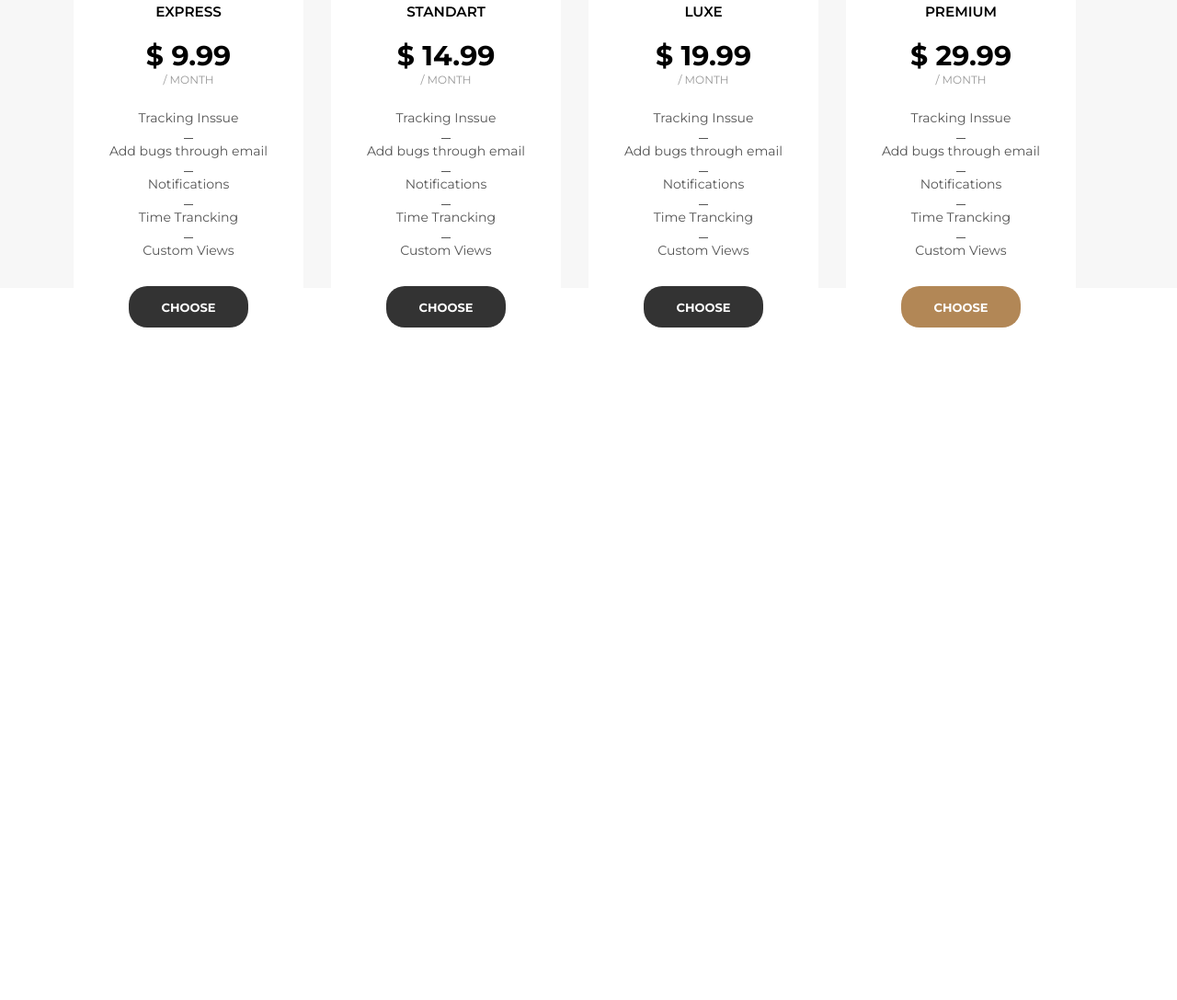
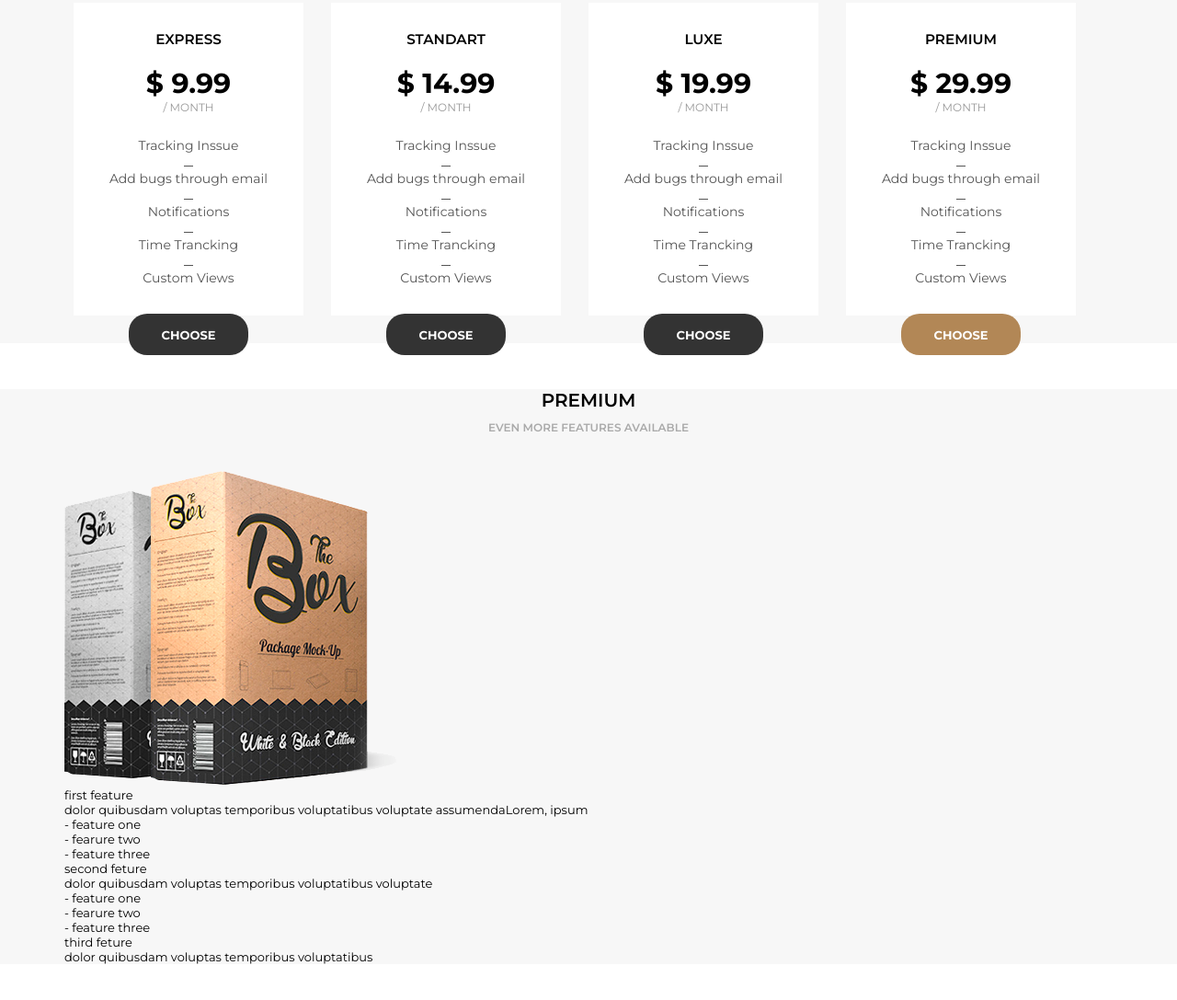
Before and after one commit to ThiagoMaylon/Html-Css-B7web, a plain HTML site: page exercicios/Awax/index.html in a window 1280 px wide. Shown: the part 3934-5021 px from the top of the page at 92% size. Before the commit the page ends 4297 px from the top, so only its background shows below. Drawn offline with Linux system fonts and the light colour scheme.

Commit message:
começando a parte de premium do site

```diff
--- a/exercicios/Awax/assets/css/style.css
+++ b/exercicios/Awax/assets/css/style.css
@@ -504,6 +504,7 @@ header{
     display: flex;
     justify-content: center;
     align-items: center;
+    height: 400px;
 }
 .section-price{
     margin-right: 30px;
--- a/exercicios/Awax/index.html
+++ b/exercicios/Awax/index.html
@@ -435,7 +435,49 @@
                </div>
             </div>
         </section>
-
+        <section class="default light">
+            <div class="area-titulo">premium</div>
+            <div class="area-desc">even more features available</div>
+            <div class="area-body">
+               <div class="section-premium">
+                   <div clas="sliders">
+                       <div class="slide">
+                           <div class="section-premium--image">
+                                <img src="media/livros.png">
+                           </div>
+                           <div class="section-premium--right">
+                                <div class="feature">
+                                    first feature
+                                </div>
+                                <div class="descripition-feature">
+                                    dolor quibusdam voluptas temporibus voluptatibus voluptate assumendaLorem, ipsum
+                                    <br>
+                                    <span>- feature one</span><br>
+                                    <span>- fearure two</span><br>
+                                    <span>- feature three</span><br>
+                                </div>
+                                <div class="list">
+                                    second feture
+                                </div>
+                                <div class="descripition-feature">
+                                    dolor quibusdam voluptas temporibus voluptatibus voluptate
+                                    <br>
+                                    <span>- feature one</span><br>
+                                    <span>- fearure two</span><br>
+                                    <span>- feature three</span><br>
+                                </div>
+                                <div class="list">
+                                    third feture
+                                </div>
+                                <div class="descripition-feature">
+                                    dolor quibusdam voluptas temporibus voluptatibus
+                                </div>
+                           </div>
+                       </div>
+                   </div>
+               </div>
+            </div>
+        </section>
     </main>
     <footer>
 
```
